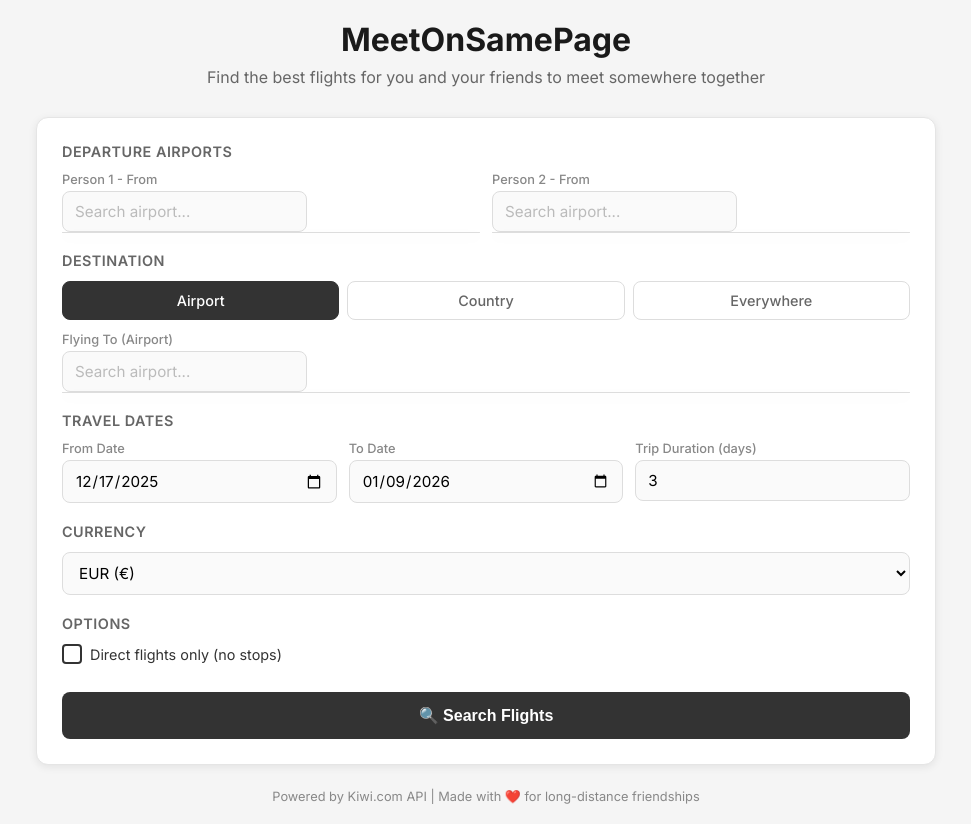
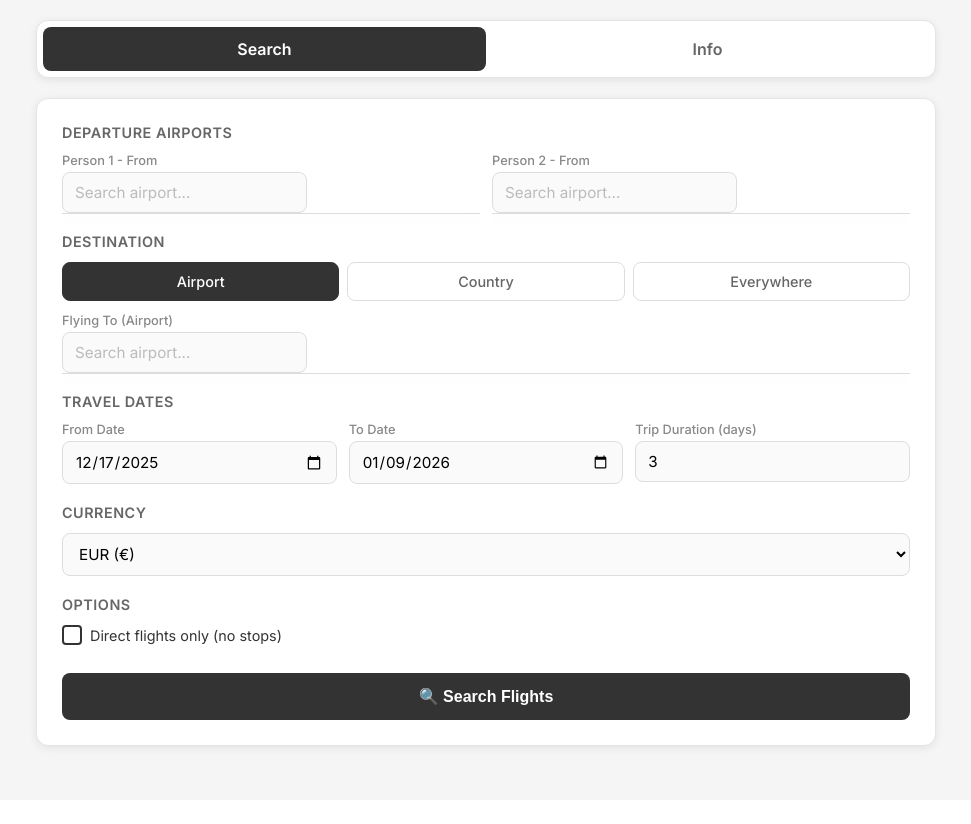
Before and after one commit to Kayrakalkan/meetonsamepage, a Flask app: page / in a window 1280 px wide. Shown: the whole page, without its empty margins (154-1125 px from the left). After the commit the page ends 752 px from the top, so only its background shows below. Run offline with Flask 3, Linux system fonts and the light colour scheme.

Commit message:
Add tab bar with Search and Info tabs, remove header and footer

```diff
--- a/static/script.js
+++ b/static/script.js
@@ -3,6 +3,21 @@ let allFlightData = {};
 let currentCurrency = 'EUR';
 let destinationType = 'airport'; // 'airport', 'country', or 'everywhere'
 let countriesData = [];
+
+// Tab switching function
+function switchTab(tabName) {
+    // Update tab buttons
+    document.querySelectorAll('.tab-btn').forEach(btn => {
+        btn.classList.remove('active');
+    });
+    document.querySelector(`.tab-btn[onclick="switchTab('${tabName}')"]`).classList.add('active');
+
+    // Update tab content
+    document.querySelectorAll('.tab-content').forEach(content => {
+        content.classList.remove('active');
+    });
+    document.getElementById(tabName + 'Tab').classList.add('active');
+}
 
 document.addEventListener('DOMContentLoaded', function() {
     const form = document.getElementById('searchForm');
--- a/static/style.css
+++ b/static/style.css
@@ -1,9 +1,26 @@
 * { margin: 0; padding: 0; box-sizing: border-box; }
 body { font-family: 'Inter', -apple-system, BlinkMacSystemFont, sans-serif; background: #f5f5f5; min-height: 100vh; padding: 20px; }
 .container { max-width: 900px; margin: 0 auto; }
-header { text-align: center; color: #333; margin-bottom: 30px; }
-header h1 { font-size: 2rem; font-weight: 700; margin-bottom: 8px; color: #1a1a1a; }
-.subtitle { font-size: 1rem; color: #666; }
+
+/* Tab Bar */
+.tab-bar { display: flex; gap: 0; margin-bottom: 20px; background: white; border-radius: 12px; padding: 6px; box-shadow: 0 2px 8px rgba(0,0,0,0.08); border: 1px solid #e5e5e5; }
+.tab-btn { flex: 1; padding: 12px 24px; border: none; background: transparent; font-size: 1rem; font-weight: 600; color: #666; cursor: pointer; border-radius: 8px; transition: all 0.2s; font-family: inherit; }
+.tab-btn:hover { color: #333; background: #f5f5f5; }
+.tab-btn.active { background: #333; color: white; }
+.tab-content { display: none; }
+.tab-content.active { display: block; }
+
+/* Info Page */
+.info-page { background: white; border-radius: 12px; padding: 30px; box-shadow: 0 2px 8px rgba(0,0,0,0.08); border: 1px solid #e5e5e5; }
+.info-page h2 { font-size: 1.5rem; color: #333; margin-bottom: 24px; text-align: center; }
+.info-section { margin-bottom: 24px; padding-bottom: 24px; border-bottom: 1px solid #eee; }
+.info-section:last-child { margin-bottom: 0; padding-bottom: 0; border-bottom: none; }
+.info-section h3 { font-size: 1.1rem; color: #333; margin-bottom: 12px; }
+.info-section p { color: #666; line-height: 1.6; margin-bottom: 8px; }
+.info-section ul { color: #666; line-height: 1.8; margin-left: 20px; }
+.info-section li { margin-bottom: 4px; }
+.info-section strong { color: #333; }
+
 .search-form { background: white; border-radius: 12px; padding: 25px; box-shadow: 0 2px 8px rgba(0,0,0,0.08); border: 1px solid #e5e5e5; }
 .form-section { margin-bottom: 20px; }
 .form-section h2 { font-size: 0.9rem; color: #666; margin-bottom: 12px; font-weight: 600; text-transform: uppercase; letter-spacing: 0.5px; }
--- a/templates/index.html
+++ b/templates/index.html
@@ -11,13 +11,16 @@
 </head>
 <body>
     <div class="container">
-        <header>
-            <h1>MeetOnSamePage</h1>
-            <p class="subtitle">Find the best flights for you and your friends to meet somewhere together</p>
-        </header>
+        <!-- Tab Bar -->
+        <nav class="tab-bar">
+            <button class="tab-btn active" onclick="switchTab('search')">Search</button>
+            <button class="tab-btn" onclick="switchTab('info')">Info</button>
+        </nav>
 
-        <main>
-            <form id="searchForm" class="search-form">
+        <!-- Search Tab -->
+        <div id="searchTab" class="tab-content active">
+            <main>
+                <form id="searchForm" class="search-form">
                 <div class="form-section">
                     <h2>Departure Airports</h2>
                     <div class="airport-inputs">
@@ -158,7 +161,54 @@
             </div>
 
             <div id="error" class="error-message" style="display: none;"></div>
-        </main>
+            </main>
+        </div>
+
+        <!-- Info Tab -->
+        <div id="infoTab" class="tab-content">
+            <div class="info-page">
+                <h2>How to Use MeetOnSamePage</h2>
+
+                <div class="info-section">
+                    <h3>1. Enter Departure Airports</h3>
+                    <p>Enter the airports where each person will be departing from. Start typing the city or airport code and select from the dropdown.</p>
+                </div>
+
+                <div class="info-section">
+                    <h3>2. Choose Your Destination</h3>
+                    <p>You have three options:</p>
+                    <ul>
+                        <li><strong>Airport:</strong> Search for flights to a specific airport</li>
+                        <li><strong>Country:</strong> Find the best airports in a country for both of you</li>
+                        <li><strong>Everywhere:</strong> Discover the cheapest destinations worldwide</li>
+                    </ul>
+                </div>
+
+                <div class="info-section">
+                    <h3>3. Set Travel Dates</h3>
+                    <p>Choose your date range and trip duration. We'll find flights where both travelers can meet on the same dates.</p>
+                </div>
+
+                <div class="info-section">
+                    <h3>4. View Results</h3>
+                    <p>Results show flight combinations sorted by total price. Each result displays:</p>
+                    <ul>
+                        <li>Combined total price for both travelers</li>
+                        <li>Individual flight details side by side</li>
+                        <li>Direct booking links to Kiwi.com</li>
+                    </ul>
+                </div>
+
+                <div class="info-section">
+                    <h3>Tips</h3>
+                    <ul>
+                        <li>Use "Direct flights only" for faster, simpler travel</li>
+                        <li>Try "Everywhere" search to discover unexpected cheap destinations</li>
+                        <li>Flexible dates give you more options</li>
+                    </ul>
+                </div>
+            </div>
+        </div>
 
         <!-- Flight Details Modal -->
         <div id="flightModal" class="modal" style="display: none;">
@@ -168,10 +218,6 @@
                 <div id="modalBody" class="modal-body"></div>
             </div>
         </div>
-
-        <footer>
-            <p>Powered by Kiwi.com API | Made with ❤️ for long-distance friendships</p>
-        </footer>
     </div>
 
     <script src="/static/script.js"></script>
```
